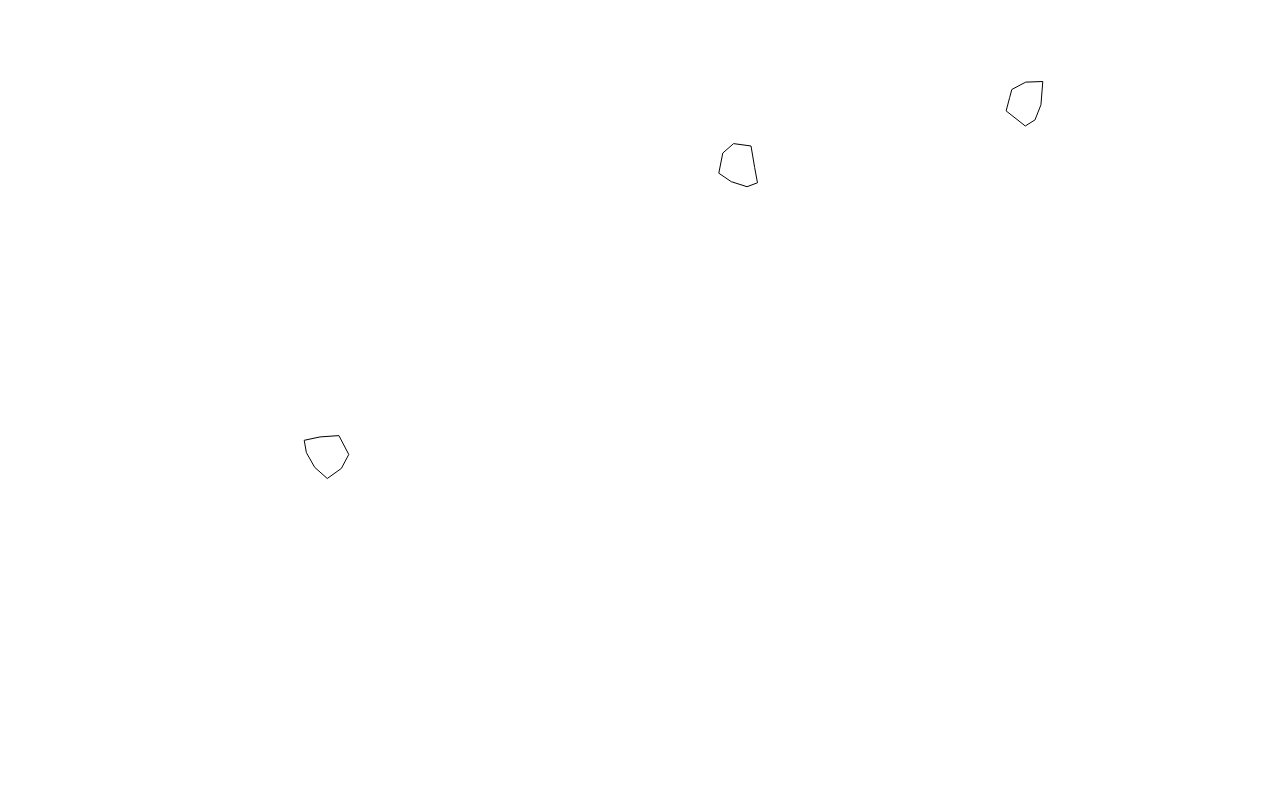
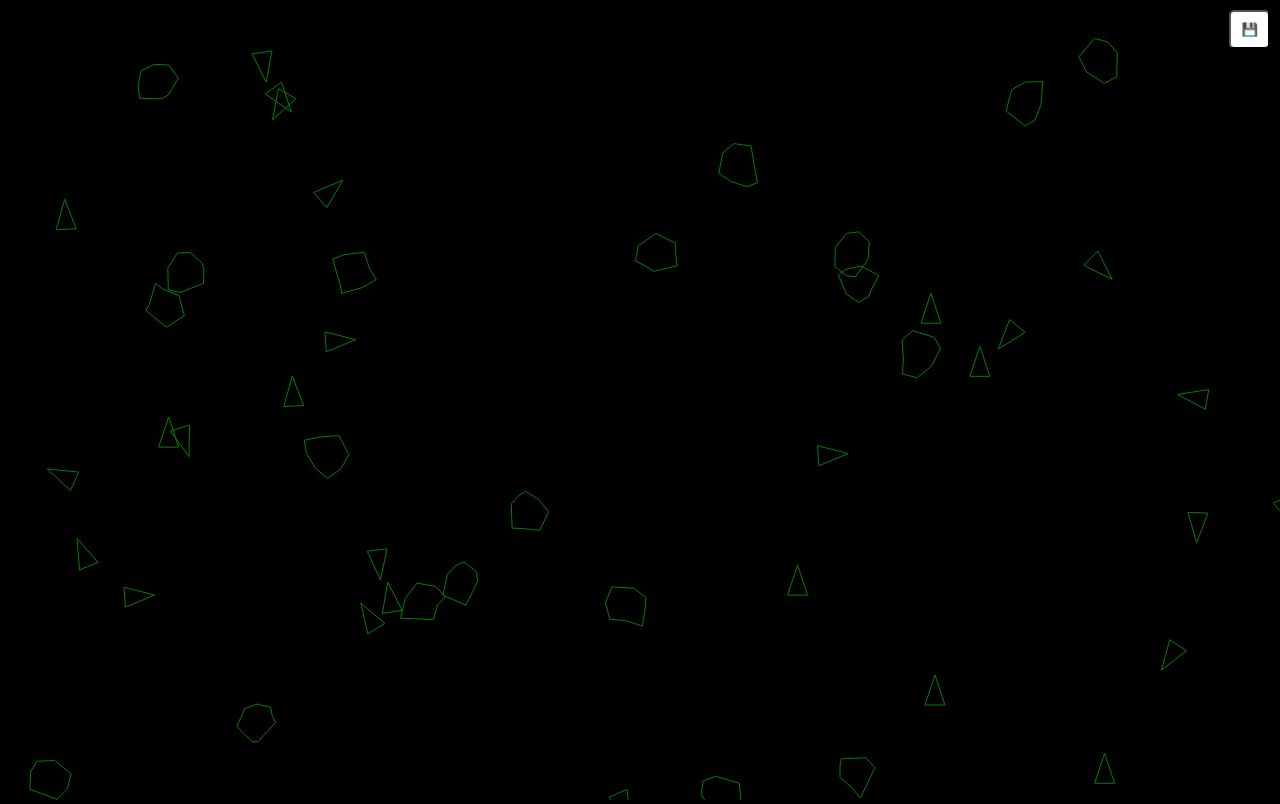
Before and after one commit to sebastianomorando/asteroids, a website built with Vite: page index.html in a window 1280 px wide. Built offline with nearby package versions, Linux system fonts and the light colour scheme.

Commit message:
basic fitness based on the last survivor

```diff
--- a/index.html
+++ b/index.html
@@ -7,6 +7,7 @@
   </head>
   <body>
     <canvas id="canvas"></canvas>
+    <button id="save">💾</button>
     <script type="module" src="/src/main.ts"></script>
   </body>
 </html>
--- a/src/Asteroid.ts
+++ b/src/Asteroid.ts
@@ -9,6 +9,8 @@ class Asteroid {
 
     vertices: Array<{ x: number; y: number }> = randomPolygon(8, 20);
     polygon: Array<{ x: number; y: number }> = [];
+
+    hitten:boolean=false;
 
     public update() {
 
@@ -34,11 +36,17 @@ class Asteroid {
                 y: x * Math.sin(this.angle) + y * Math.cos(this.angle) + centroid.y + this.y
             }
         });
+
+        if (this.y < 0) this.y = window.innerHeight;
+        if (this.y > window.innerHeight) this.y = 0;
+        if (this.x < 0) this.x = window.innerWidth;
+        if (this.x > window.innerWidth) this.x = 0;
     }
 
     public draw(ctx: CanvasRenderingContext2D) {
         drawPolygon(ctx, this.polygon);
     }
+
 }
 
 export default Asteroid;
--- a/src/Controls.ts
+++ b/src/Controls.ts
@@ -43,6 +43,11 @@ class Controls {
                 break;
         }
     }
+
+    destroy() {
+        document.removeEventListener('keydown', this.onKeyDown.bind(this));
+        document.removeEventListener('keyup', this.onKeyUp.bind(this));
+    }
 }
 
 export default Controls;
--- a/src/Network.ts
+++ b/src/Network.ts
@@ -1,3 +1,4 @@
+import {lerp} from "./utils";
 class Level {
 
     constructor(inputCount,outputCount){
--- a/src/Sensor.ts
+++ b/src/Sensor.ts
@@ -20,7 +20,6 @@ class Sensor {
 
     constructor(ship: Ship) {
         this.ship = ship;
-
     }
 
     update(asteroids: Array<Asteroid>){
@@ -117,6 +116,10 @@ class Sensor {
             ctx.stroke();
         }
     }
+
+    destroy(){
+        this.ship=null;
+    }
 }
 
 export default Sensor;
--- a/src/Ship.ts
+++ b/src/Ship.ts
@@ -6,8 +6,10 @@ import NeuralNetwork from './Network';
 
 class Ship {
 
-    public x: number =  window.innerWidth / 2;
-    public y: number = window.innerHeight / 2;
+    // public x: number =  window.innerWidth / 2;
+    // public y: number = window.innerHeight / 2;
+    public x: number = Math.random() * window.innerWidth;
+    public y: number =  Math.random() * window.innerHeight;
     angle: number = 3 * Math.PI / 2;
     speed: number = 0;
     acceleration: number = 0.1;
@@ -29,7 +31,7 @@ class Ship {
 
     center: { x: number; y: number } = { x: 0, y: 0 };
 
-    brain: NeuralNetwork = new NeuralNetwork([this.sensor.rayCount, 6, 4]);
+    brain: NeuralNetwork = new NeuralNetwork([this.sensor.rayCount, 12, 4]);
 
     update(asteroids:Array<Asteroid> = []) {
 
@@ -51,6 +53,11 @@ class Ship {
 
             this.x+=Math.cos(this.angle)*this.speed;
             this.y+=Math.sin(this.angle)*this.speed;
+
+            if (this.y < 0) this.y = window.innerHeight;
+            if (this.y > window.innerHeight) this.y = 0;
+            if (this.x < 0) this.x = window.innerWidth;
+            if (this.x > window.innerWidth) this.x = 0;
 
             // find the centroid
             const centroid = this.vertices.reduce((acc, vertex) => {
@@ -99,11 +106,20 @@ class Ship {
     }
 
     draw(ctx: CanvasRenderingContext2D) {
-        ctx.strokeStyle = this.hitten ? 'red' : 'black';
+        ctx.strokeStyle = this.hitten ? 'red' : 'green';
         drawPolygon(ctx, this.polygon);
-        ctx.strokeStyle = 'black';
+        ctx.strokeStyle = 'green';
 
         // this.sensor.draw(ctx);
+    }
+
+    destroy() {
+        this.brain=null;
+        this.sensor.destroy();
+        this.sensor=null;
+        this.controls.destroy();
+        this.controls=null;
+
     }
 }
 
--- a/src/main.ts
+++ b/src/main.ts
@@ -1,6 +1,7 @@
 import './style.css';
 import Asteroid from './Asteroid';
 import Ship from './Ship';
+import NeuralNetwork from './Network';
 const canvas = document.getElementById('canvas') as HTMLCanvasElement;
 
 canvas.width = window.innerWidth;
@@ -8,9 +9,24 @@ canvas.height = window.innerHeight;
 
 export const ctx = canvas.getContext('2d')!;
 
+const NUMBER_OF_ASTEROIDS = 20;
+const NUMBER_OF_SHIPS = 100;
+
 const asteroids = Array();
-for (let i = 0; i < 10; i++) asteroids.push(new Asteroid());
-const ship = new Ship();
+for (let i = 0; i < 20; i++) asteroids.push(new Asteroid());
+const ships: Array<Ship> = [];
+for (let i = 0; i < NUMBER_OF_SHIPS; i++) ships.push(new Ship());
+let bestBrain = ships[0].brain;
+if (localStorage.getItem('brain')) {
+    const data = localStorage.getItem('brain');
+    bestBrain = JSON.parse(data!);
+    for (let i = 0; i < ships.length; i++) {
+        ships[i].brain = JSON.parse(data!);
+        if (i > 0) {
+            NeuralNetwork.mutate(ships[i].brain, 0.1);
+        }
+    }
+}
 
 const animate = () => {
     ctx.clearRect(0, 0, canvas.width, canvas.height);
@@ -18,9 +34,38 @@ const animate = () => {
         entity.update();
         entity.draw(ctx);
     });
-    ship.update(asteroids);
-    ship.draw(ctx);
+    ships.forEach((entity: any) => {
+        entity.update(asteroids);
+        entity.draw(ctx);
+        if (entity.hitten) {
+            entity.destroy();
+            ships.splice(ships.indexOf(entity), 1);
+        }
+    });
+
+
+
+    if (ships.length === 1) {
+        bestBrain = ships[0].brain;
+    }
+    if (ships.length <= 1) {
+        for (let i = 0; i < NUMBER_OF_SHIPS; i++) ships.push(new Ship());
+        for (let i = 0; i < ships.length; i++) {
+            ships[i].brain = JSON.parse(JSON.stringify(bestBrain));
+            if (i > 0) {
+                NeuralNetwork.mutate(ships[i].brain, 1);
+            }
+        }
+    }
+
 
     requestAnimationFrame(animate);
 }
 animate();
+
+const saveButton = document.getElementById('save') as HTMLButtonElement;
+
+saveButton.addEventListener('click', () => {
+    const data = JSON.stringify(ships[0].brain);
+    localStorage.setItem('brain', data);
+});
--- a/src/style.css
+++ b/src/style.css
@@ -4,4 +4,16 @@ body {
     overflow: hidden;
     width: 100%;
     height: 100%;
+    background-color: black;
 }
+
+#save {
+    position: absolute;
+    top: 0;
+    right: 0;
+    margin: 10px;
+    padding: 10px;
+    background-color: #fff;
+    border-radius: 5px;
+    cursor: pointer;
+}
```
Also changed, not shown: 1 other file.
